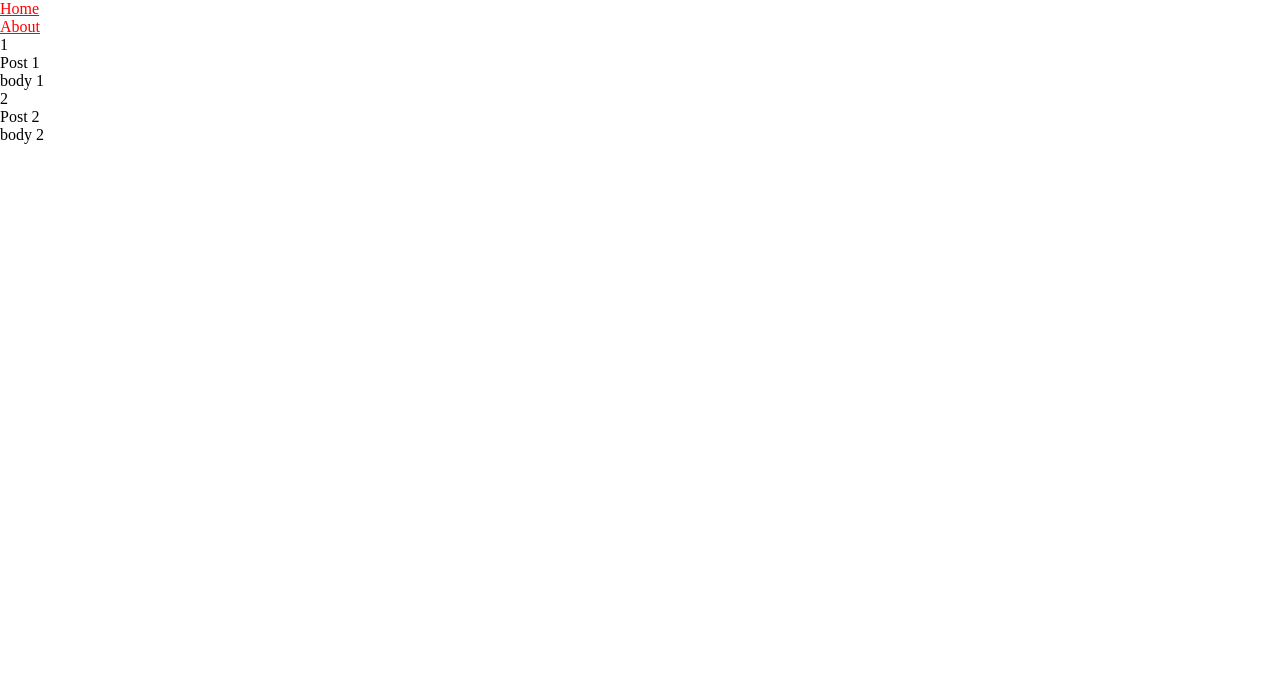
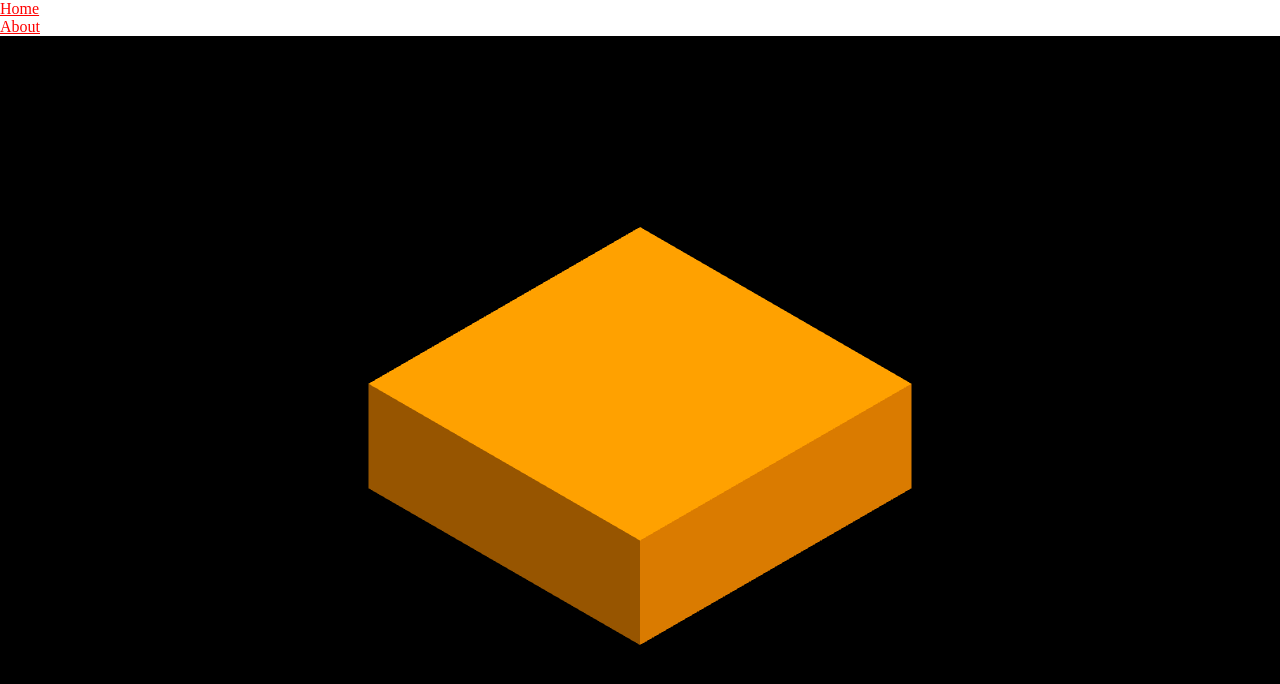
Before and after one commit to ankitpal1029/stacking-game, a React (Create React App) app: page / in a window 1280 px wide. Shown: the top 684 px of the page. Built offline with nearby package versions, Linux system fonts and the light colour scheme.

Commit message:
FEAT: Rendered cube at home

```diff
--- a/package.json
+++ b/package.json
@@ -3,6 +3,7 @@
   "version": "0.1.0",
   "private": true,
   "dependencies": {
+    "@apollo/client": "^3.3.11",
     "@testing-library/jest-dom": "^5.11.4",
     "@testing-library/react": "^11.1.0",
     "@testing-library/user-event": "^12.1.10",
@@ -10,10 +11,12 @@
     "@types/node": "^12.0.0",
     "@types/react": "^17.0.0",
     "@types/react-dom": "^17.0.0",
+    "graphql": "^15.5.0",
     "react": "^17.0.1",
     "react-dom": "^17.0.1",
     "react-router-dom": "^5.2.0",
     "react-scripts": "4.0.3",
+    "three": "^0.126.0",
     "typescript": "^4.1.2",
     "web-vitals": "^1.0.1"
   },
@@ -42,6 +45,7 @@
     ]
   },
   "devDependencies": {
-    "@types/react-router-dom": "^5.1.7"
+    "@types/react-router-dom": "^5.1.7",
+    "@types/three": "^0.125.3"
   }
 }
--- /dev/null
+++ b/src/common/apollo-client.ts
@@ -0,0 +1,8 @@
+import { ApolloClient, InMemoryCache } from '@apollo/client';
+
+const client = new ApolloClient({
+    uri: 'http://localhost:4000/graphql',
+    cache: new InMemoryCache()
+});
+
+export default client;
--- a/src/components/app/app.component.tsx
+++ b/src/components/app/app.component.tsx
@@ -1,5 +1,6 @@
 import React from 'react';
 import {BrowserRouter as Router, Route,Switch} from 'react-router-dom';
+import {ApolloProvider} from '@apollo/client';
 
 import Header from '../header/header.component';
 import About from '../../pages/about/about.page';
@@ -8,10 +9,12 @@ import Home from '../../pages/home/home.page';
 
 import '../../common/styles';
 import './app.component.css';
+import client from '../../common/apollo-client';
 
 
 const App: React.FC = () => {
     return (
+        <ApolloProvider client={client}>
             <Router>
                 <Header />
                 <Switch>
@@ -23,6 +26,7 @@ const App: React.FC = () => {
                     </Route>
                 </Switch>
             </Router>
+        </ApolloProvider>
     )
 }
 
--- a/src/pages/home/home.page.tsx
+++ b/src/pages/home/home.page.tsx
@@ -1,27 +1,71 @@
-import React from 'react';
-import {Post} from '../../common/interface/post.interface';
-import PostsGrid from '../../components/posts-grid/posts-grid.component';
+import {Component} from 'react';
+import ReactDOM from 'react-dom';
+//import {render} from 'react-dom';
+import * as THREE from 'three';
+import {DirectionalLight} from 'three';
+//import {Post} from '../../common/interface/post.interface';
+//import PostsGrid from '../../components/posts-grid/posts-grid.component';
 
-const Home: React.FC = () => {
-    const posts: Post[] = [
-        {
-            id:'1',
-            title: 'Post 1',
-            body: 'body 1'
-        },
+class Home extends Component{
+    componentDidMount(){
+    const scene = new THREE.Scene();
 
-        {
-            id:'2',
-            title: 'Post 2',
-            body: 'body 2'
-        }
-    ]
+
+    const geometry = new THREE.BoxGeometry(3,1,3);
+        const material = new THREE.MeshLambertMaterial({ color: 0xfb8e00 });
+    const mesh = new THREE.Mesh(geometry, material);
+    mesh.position.set(0,0,0);
+    scene.add(mesh);
+
+    const ambientLight = new THREE.AmbientLight(0xffffff, 0.6);
+    scene.add(ambientLight);
+
+    const directionalLight = new THREE.DirectionalLight(0xffffff, 0.6);
+    directionalLight.position.set(10, 20, 0);
+    scene.add(directionalLight);
+
+    const width = 10;
+    const height = width * (window.innerHeight / window.innerWidth);
+    const camera = new THREE.OrthographicCamera(
+        width / -2,
+        width / 2,
+        height / 2,
+        height / -2,
+        1,
+        100
+    );
+
+    camera.position.set(4, 4, 4);
+    camera.lookAt(0, 0, 0);
+    const renderer = new THREE.WebGLRenderer({ antialias: true });
+    renderer.setSize(window.innerWidth, window.innerHeight);
+
+    //var renderer = new THREE.WebGLRenderer();
+    //renderer.setSize( window.innerWidth, window.innerHeight );
+    //document.body.appendChild( renderer.domElement );
+
+    var animate = function () {
+      requestAnimationFrame( animate );
+      renderer.render( scene, camera );
+    };
+    animate();
+    ReactDOM.findDOMNode(this.refs.animation)?.appendChild(renderer.domElement);
+
+    }
+  render() {
+    return (
+        <div ref="animation"></div>
+        )
+  }
+
+
+}
+/*const Home: React.FC = () => {
     return (
         <div className="home">
-            <PostsGrid posts={posts}/>
-
         </div>
     )
 }
+ */
 
 export default Home;
```
Also changed, not shown: src/common/game/index.ts (added, +9 -0 lines), src/hooks/user/useCreateUser.ts (added, +8 -0 lines), 1 other file (tests, documents, lock files or other folders). Lines whose indentation alone changed are shown as unchanged.
